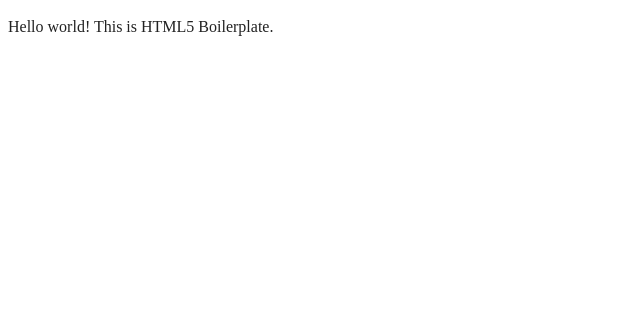
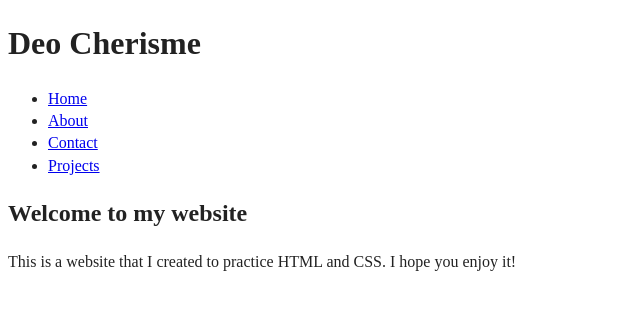
Before and after one commit to Lens2199/HTLM3, a website built with webpack: page index.html in a window 1280 px wide. Shown: the whole page, without its empty margins (0-640 px from the left). Built offline with nearby package versions, Linux system fonts and the light colour scheme.

Commit message:
trying to created a navbar

```diff
--- a/index.html
+++ b/index.html
@@ -4,7 +4,7 @@
 <head>
   <meta charset="utf-8">
   <meta name="viewport" content="width=device-width, initial-scale=1">
-  <title></title>
+  <title> HTML practice </title>
   <link rel="stylesheet" href="css/style.css">
   <meta name="description" content="">
 
@@ -24,9 +24,25 @@
 
 <body>
 
-  <!-- Add your site or application content here -->
-  <p>Hello world! This is HTML5 Boilerplate.</p>
   <script src="js/app.js"></script>
+
+<HEADER>
+  <h1>Deo Cherisme</h1>
+
+  <ul>
+    <li><a href="#">Home</a></li>
+    <li><a href="#">About</a></li>
+    <li><a href="#">Contact</a></li>
+    <li><a href="#">Projects</a></li>
+
+  </ul>
+
+</HEADER>
+
+<MAIN>
+  <h2>Welcome to my website</h2>
+  <p>This is a website that I created to practice HTML and CSS. I hope you enjoy it!</p>
+</MAIN>
 
 </body>
 
```
